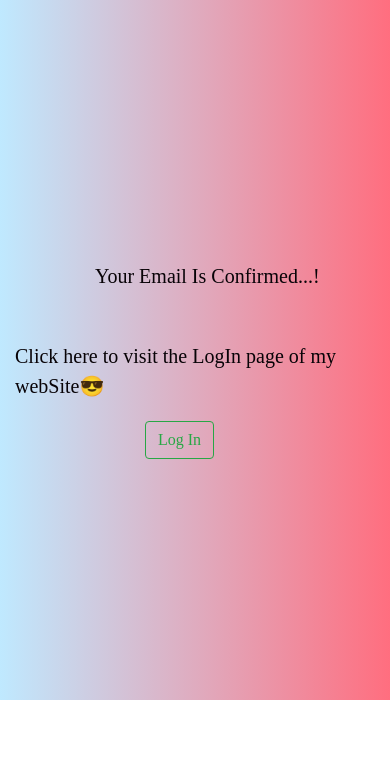
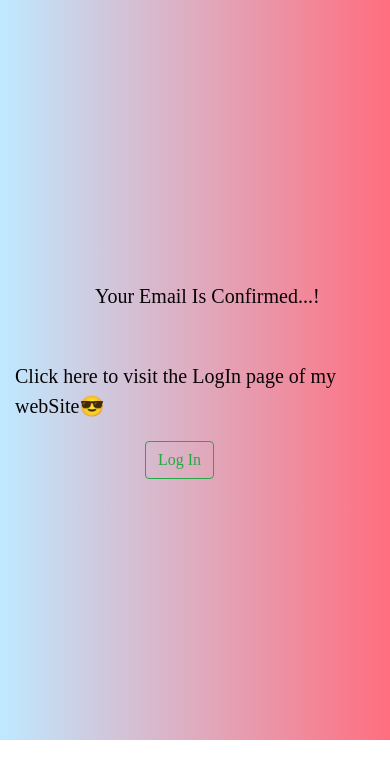
Before and after one commit to Mahendrareddy190/AttendanceBackend, a website: page controlls/index.html in a window 390 px wide. Drawn offline with nearby package versions, Linux system fonts and the light colour scheme.

Commit message:
Update index.html

```diff
--- a/controlls/index.html
+++ b/controlls/index.html
@@ -61,7 +61,7 @@
       #ff6e7f
     ); /* W3C, IE 10+/ Edge, Firefox 16+, Chrome 26+, Opera 12+, Safari 7+ */
     width: 100%;
-    height: 700px;
+    height: 740px;
     font-size: 20px;
   }
   .confbgm button {
```
